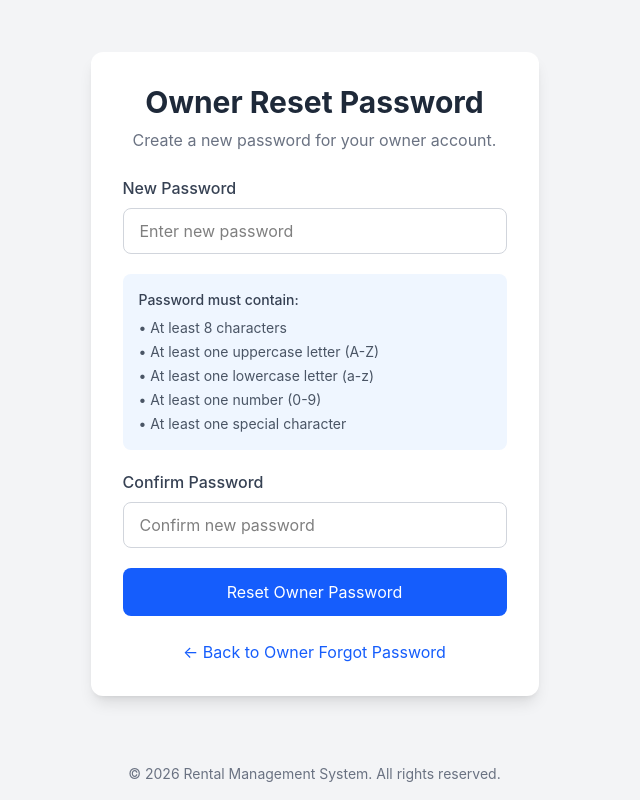
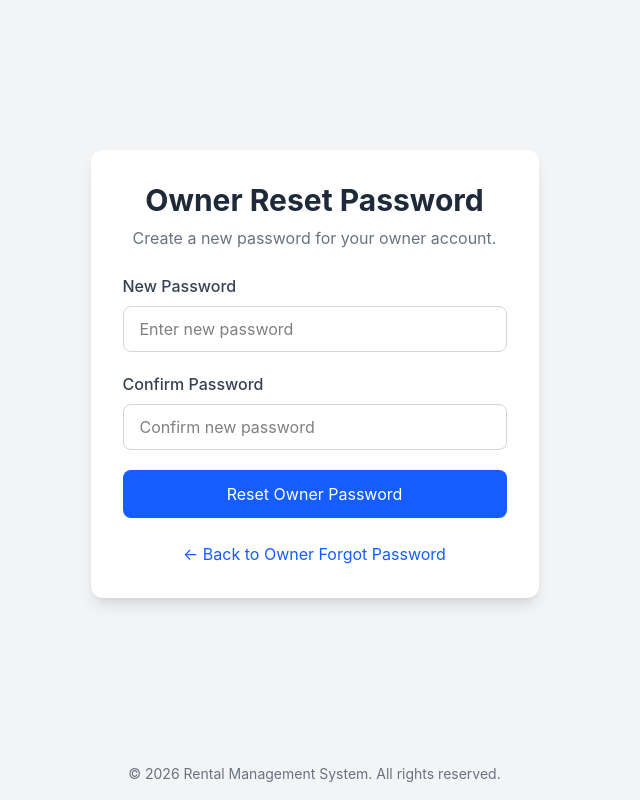
Before and after one commit to goyalprince2005/Rental-Management-System, a React (Vite) app in the folder client/: page /owner-reset-password in a window 1280 px wide. Shown: the whole page, without its empty margins (318-958 px from the left). Built offline with nearby package versions, Linux system fonts and the light colour scheme.

Commit message:
Improve owner password reset validation

```diff
--- a/client/src/components/OwnerResetPassword.jsx
+++ b/client/src/components/OwnerResetPassword.jsx
@@ -23,9 +23,12 @@ function OwnerResetPassword() {
   // =========================================================
 
   const [newPassword, setNewPassword] = useState("");
-  const [confirmPassword, setConfirmPassword] = useState("");
+  const [confirmPassword, setConfirmPassword] =
+    useState("");
 
-  const [passwordError, setPasswordError] = useState("");
+  const [passwordError, setPasswordError] =
+    useState("");
+
   const [confirmPasswordError, setConfirmPasswordError] =
     useState("");
 
@@ -277,40 +280,6 @@ function OwnerResetPassword() {
             </div>
 
             {/* ================================================= */}
-            {/* PASSWORD REQUIREMENTS */}
-            {/* ================================================= */}
-
-            <div className="bg-blue-50 rounded-lg p-4">
-
-              <p className="text-sm font-medium text-gray-700 mb-2">
-                Password must contain:
-              </p>
-
-              <ul className="text-sm text-gray-600 space-y-1">
-
-                <li>• At least 8 characters</li>
-
-                <li>
-                  • At least one uppercase letter (A-Z)
-                </li>
-
-                <li>
-                  • At least one lowercase letter (a-z)
-                </li>
-
-                <li>
-                  • At least one number (0-9)
-                </li>
-
-                <li>
-                  • At least one special character
-                </li>
-
-              </ul>
-
-            </div>
-
-            {/* ================================================= */}
             {/* CONFIRM PASSWORD */}
             {/* ================================================= */}
 
```
